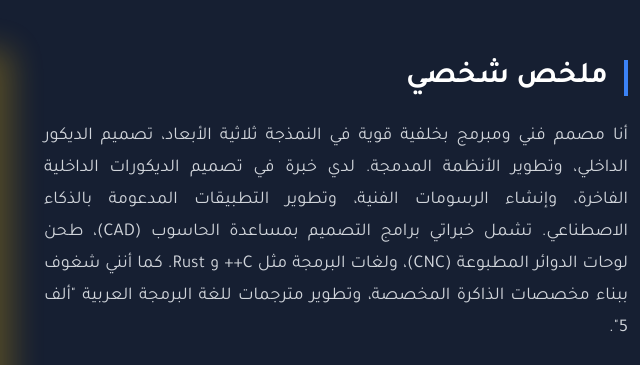
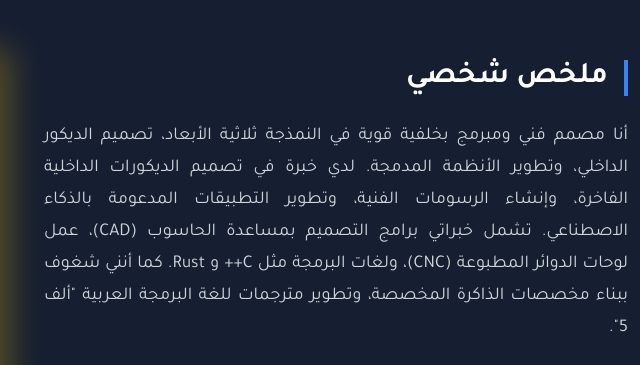
Before and after one commit to smo5ke/portfolio, a plain HTML site: page index.html in a window 1280 px wide. Shown: the part 820-1185 px from the top of the page, 620-1260 px from the left. Drawn offline with nearby package versions, Linux system fonts and the light colour scheme.

Commit message:
Update index.html

```diff
--- a/index.html
+++ b/index.html
@@ -119,7 +119,7 @@
                 <div class="fade-in-up">
                     <h2 class="text-3xl font-bold text-white mb-6 border-r-4 border-blue-500 pr-4">ملخص شخصي</h2>
                     <p class="text-gray-300 leading-8 mb-6 text-lg text-justify">
-                        أنا مصمم فني ومبرمج بخلفية قوية في النمذجة ثلاثية الأبعاد، تصميم الديكور الداخلي، وتطوير الأنظمة المدمجة. لدي خبرة في تصميم الديكورات الداخلية الفاخرة، وإنشاء الرسومات الفنية، وتطوير التطبيقات المدعومة بالذكاء الاصطناعي. تشمل خبراتي برامج التصميم بمساعدة الحاسوب (CAD)، طحن لوحات الدوائر المطبوعة (CNC)، ولغات البرمجة مثل C++ و Rust. كما أنني شغوف ببناء مخصصات الذاكرة المخصصة، وتطوير مترجمات للغة البرمجة العربية "ألف 5".
+                        أنا مصمم فني ومبرمج بخلفية قوية في النمذجة ثلاثية الأبعاد، تصميم الديكور الداخلي، وتطوير الأنظمة المدمجة. لدي خبرة في تصميم الديكورات الداخلية الفاخرة، وإنشاء الرسومات الفنية، وتطوير التطبيقات المدعومة بالذكاء الاصطناعي. تشمل خبراتي برامج التصميم بمساعدة الحاسوب (CAD)، عمل لوحات الدوائر المطبوعة (CNC)، ولغات البرمجة مثل C++ و Rust. كما أنني شغوف ببناء مخصصات الذاكرة المخصصة، وتطوير مترجمات للغة البرمجة العربية "ألف 5".
                     </p>
                     <div class="flex gap-4">
                         <div class="flex items-center gap-2 text-yellow-400">
```
